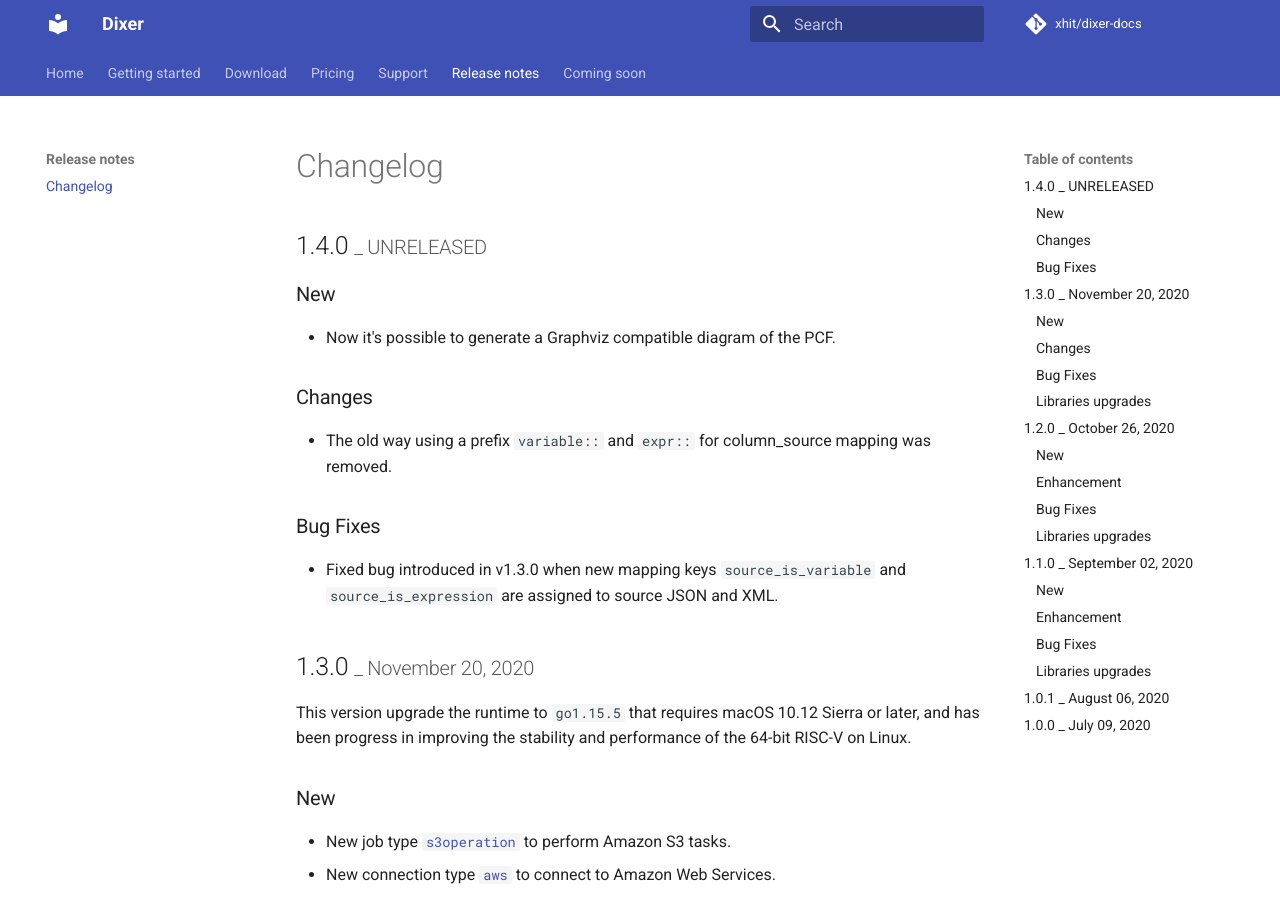
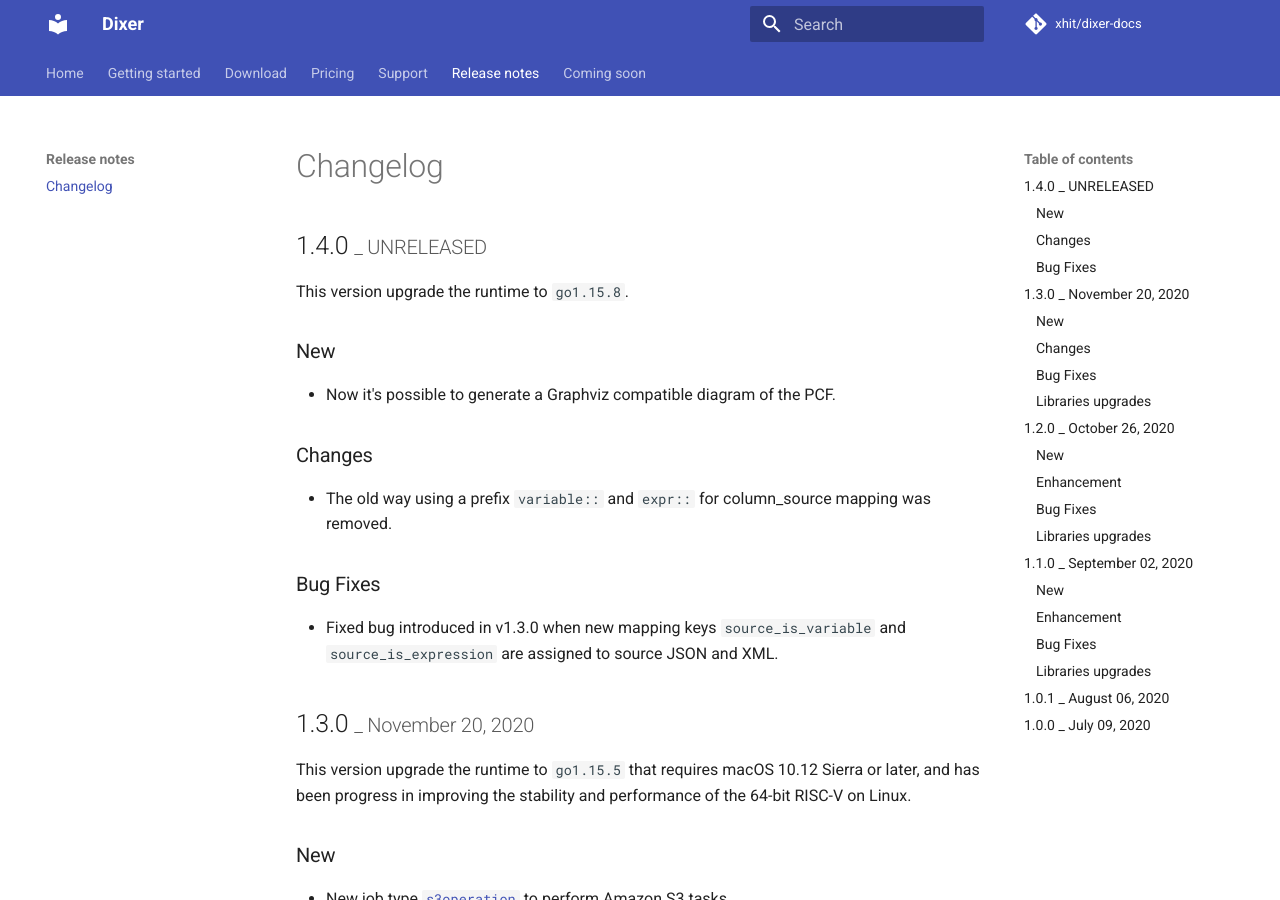
Before and after one commit to Dixer-ETL/dixer-docs, an MkDocs documentation site: the page built from docs/Changelog.md, in a window 1280 px wide and 900 px high. Built offline with MkDocs 1.6.1 and Material for MkDocs 9.7.7, drawn with Linux system fonts in a browser that asks for light colours; comment, search, counter and statistics services are not loaded.

Commit message:
Update Go runtime version

```diff
--- a/docs/Changelog.md
+++ b/docs/Changelog.md
@@ -1,6 +1,8 @@
 # Changelog
 
 ## 1.4.0 <small>_ UNRELEASED</small>
+
+This version upgrade the runtime to `go1.15.8`.
 
 ### New
 * Now it's possible to generate a Graphviz compatible diagram of the PCF.
```
